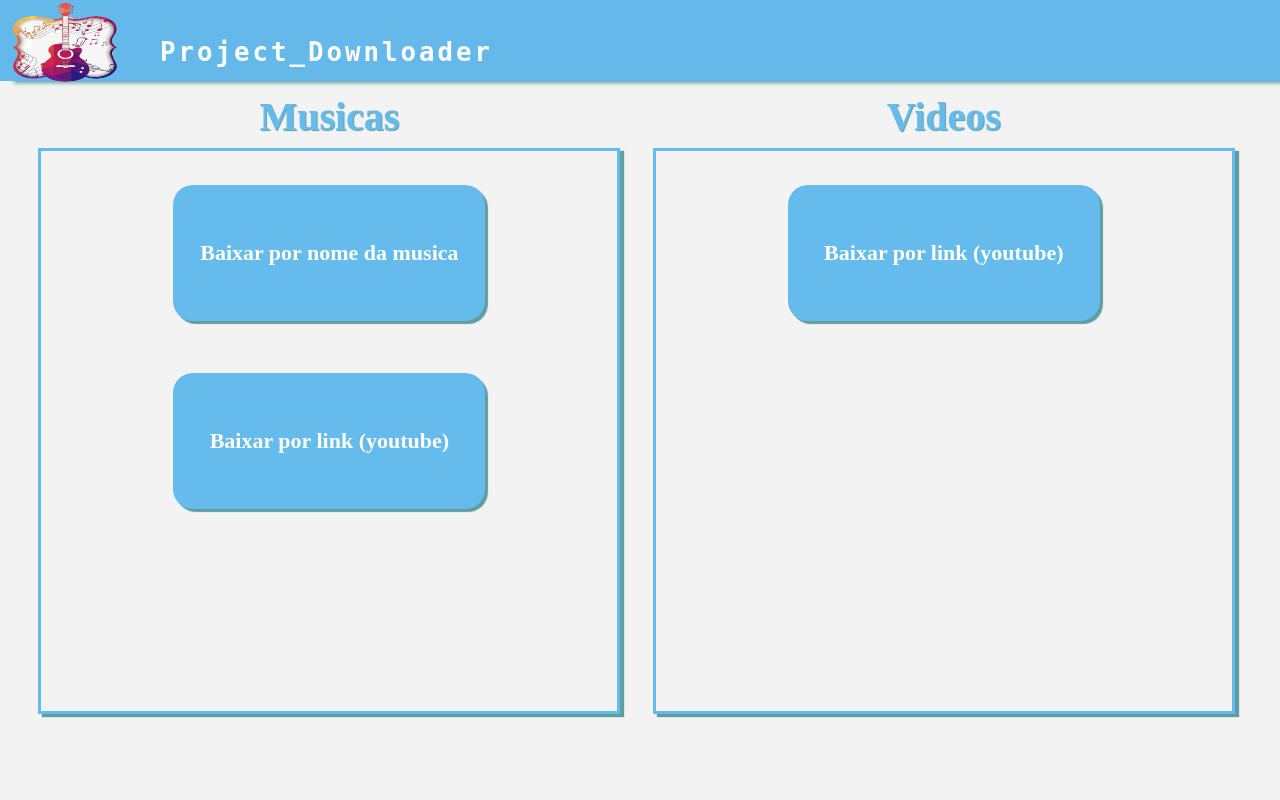
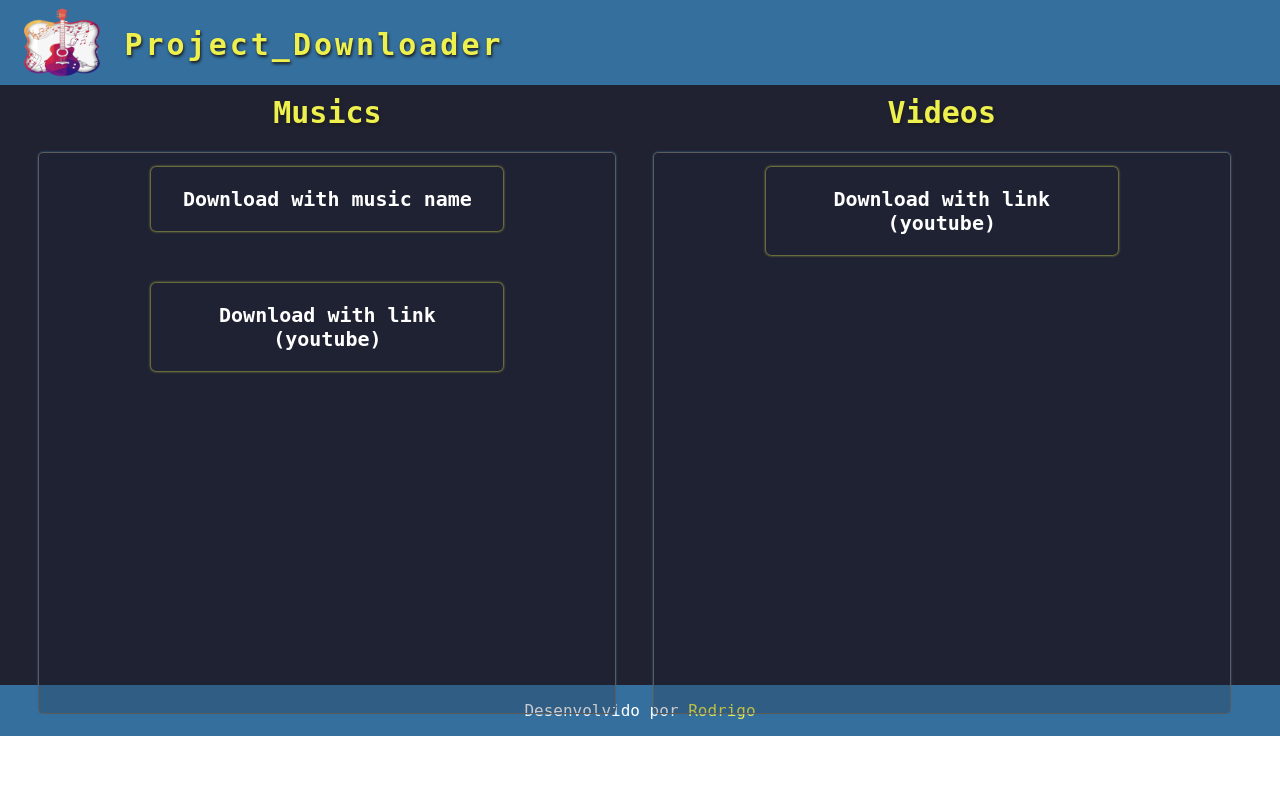
Before and after one commit to RodrigoBuen/Project_Downloader, a Flask app: page / in a window 1280 px wide. Run offline with Flask 2, Linux system fonts and the light colour scheme.

Commit message:
Refector code

```diff
--- a/app/static/css/style.css
+++ b/app/static/css/style.css
@@ -1,30 +1,49 @@
 .body{
-    overflow: hidden;
     margin: 0;
+    font-family: monospace, arial, sans-serif;
 }
 
 #container{
     width: 100%;
     height: 100%;
-    background-color: #f3f3f3;
-    position: absolute;
+    background-color: #202232;
+    min-height: 600px;
 }
+
 #title {
     display: flex;
     justify-content: left;
     font-size: 22px;
-    margin-left: 0px;
-    padding-left: 160px;
-    padding-top: 11px;
     letter-spacing: 3px;
-    font-family: monospace;
-    height: 70px;
-    background-color: #1a9be6a8;
-    box-shadow: 14px 2px 4px cadetblue;
+    height: 100%;
+    background-color: #346F9E;
+    max-height: 85px;
 }
-#title > h3{
-    color: white;
+#title > h1{
+    font-size: 30px;
+    color: #eef14d;
+    line-height: 50px;
+    text-shadow: 1px 2px 3px #1c1c1c;
 }
+
+footer {
+    color: #fff;
+    justify-content: center;
+    display: flex;
+    background-color: #346F9E;
+}
+
+footer a {
+    text-decoration: none;
+    color: #eef14d;
+    transition: 0.5s;
+}
+
+footer a:hover {
+    font-weight: bolder;
+    font-size: 18px;
+}
+
 .options{
     display: flex;
 }
@@ -38,27 +57,28 @@
 }
 
 .link{
-    display: flex;
-    justify-content: center;
-    align-items: center;
+    display: block;
     text-decoration: none;
-    background-color: #66bbed;
     border: none;
     width: 312px;
-    height: 136px;
-    border-radius: 20px;
+    border-radius: 5px;
     outline: none;
     color: white;
-    font-size: 22px;
+    font-size: 20px;
     font-weight: bolder;
-    box-shadow: 3px 3px 1px cadetblue;
-    font-family: serif;
+    box-shadow: 0px 0px 3px #eef14d;
+    text-align: center;
+    padding: 20px;
 }
 .link:hover{
-    background-color: #4393c1;
+    background-color: #eef14d;
+    box-shadow: 0px 0px 3px #346f9e;
+    color: #346f9e;
 }
 .section{
     position: absolute;
+    background-color: #2022323d;
+    border-radius: 5px;
     width: 45%;
     height: 70%;
     display: flex;
@@ -66,20 +86,21 @@
     align-items: center;
     left: 3%;
     margin-top: 67px;
-    border-style: solid;
     border-color: #66bbed;
-    box-shadow: 4px 3px 1px cadetblue;
+    box-shadow: 0px 0px 2px #346f9e;
+    border: 1px solid #5c5c5c;
 }
 
 .section > h2{
-    font-size: 40px;
-    color: #66bbed;
+    font-size: 30px;
+    color: #eef14d;
     margin-top: -10%;
-    text-shadow: 1px 1px 1px cadetblue;
-    font-family: serif;
+    text-shadow: 1px 2px 3px #1c1c1c;
 }
 .section2{
     position: absolute;
+    background-color: #2022323d;
+    border-radius: 5px;
     width: 45%;
     height: 70%;
     display: flex;
@@ -87,26 +108,23 @@
     align-items: center;
     left: 51%;
     margin-top: 67px;
-    border-style: solid;
-    border-color: #66bbed;
-    box-shadow: 4px 3px 1px cadetblue;
+    box-shadow: 0px 0px 2px #346f9e;
+    border: 1px solid #5c5c5c;
+
 }
 
 .section2 > h2{
-    font-size: 40px;
-    color: #66bbed;
+    font-size: 30px;
+    color: #eef14d;
     margin-top: -10%;
-    text-shadow: 1px 1px 1px cadetblue;
-    font-family: serif;
+    text-shadow: 1px 2px 3px #1c1c1c;
 }
 
-#logo > img{
-    width: 170px;
-    height: 82px;
-    position: absolute;
-    left: -20px;
-    top: 2px;
+#logo{
+    display: flex;
+    align-items: center;
 }
+
 .entry{
     background-color: #64b9eb;
     border-radius: 30px;
@@ -153,7 +171,7 @@
     background-color: #96cce7;
     width: 100%;
     height: 88%;
-    top: 84px;
+    top: 101px;
     display: flex;
     justify-content: center;
     align-items: center;
--- a/app/templates/base.html
+++ b/app/templates/base.html
@@ -11,17 +11,19 @@
     <link rel="stylesheet" href="{{ url_for('static', filename='fontawesome-free/css/all.min.css') }}"
 </head>
 <body class="body">
-<div id="container">
     <div id="title">
         <div id="logo">
-            <img src="{{ url_for('static', filename='image/logo_project.png') }}">
+            <img src="{{ url_for('static', filename='image/logo_project.png') }}" style="height: 70px;">
         </div>
-        <h3>Project_Downloader</h3>
+        <h1>Project_Downloader</h1>
     </div>
+    <div id="container">
+        {% block body %}
 
-    {% block body %}
-
-    {% endblock body %}
-</div>
+        {% endblock body %}
+    </div>
+    <footer>
+         <p>Desenvolvido por <a href="https://github.com/RodrigoBuen" target="_blank">Rodrigo</a></p>
+    </footer>
 </body>
 </html>
--- a/app/templates/home.html
+++ b/app/templates/home.html
@@ -7,20 +7,21 @@ Project_Downloader
 {% block body %}
 <div class="options">
     <div class="section">
-        <h2>Musicas</h2>
+        <h2>Musics</h2>
         <div class="group1">
-            <a href="musica-nome" class="link">Baixar por nome da musica</a>
+            <a href="musica-nome" class="link">Download with music name</a>
         </div>
         <div class="group1">
-            <a href="musica-link" class="link">Baixar por link (youtube)</a>
+            <a href="musica-link" class="link">Download with link (youtube)</a>
         </div>
     </div>
      <div class="section2">
         <h2>Videos</h2>
         <div class="group1">
-            <a href="video-link" class="link">Baixar por link (youtube)</a>
+            <a href="video-link" class="link">Download with link (youtube)</a>
         </div>
     </div>
 
 </div>
+
 {% endblock body %}
```
